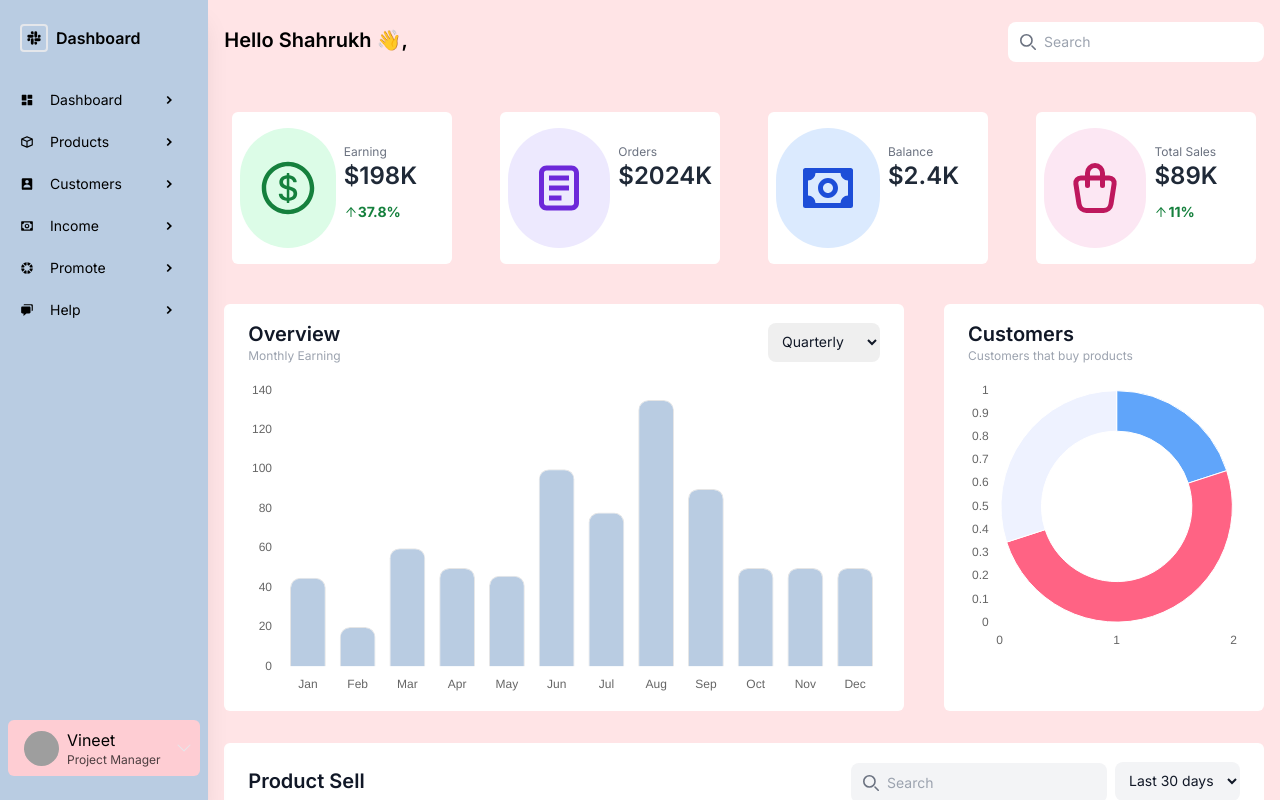
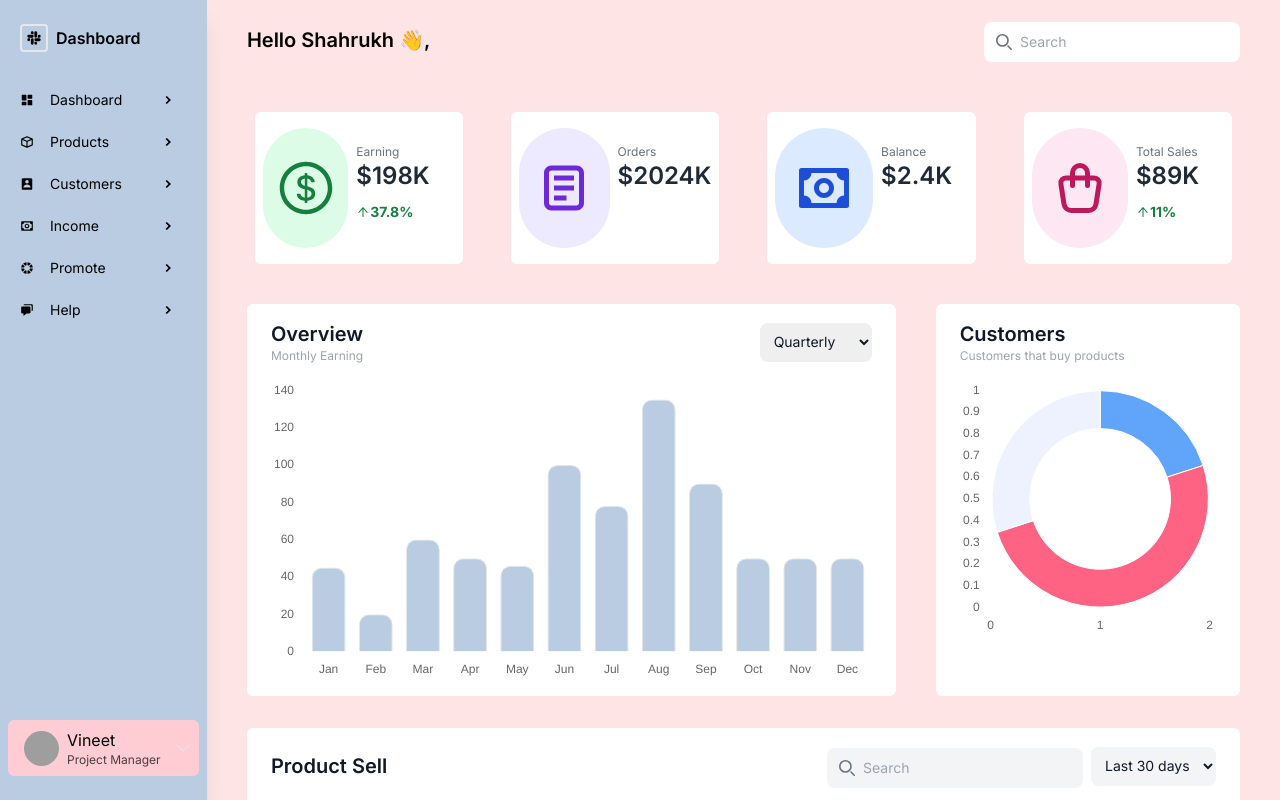
Before and after one commit to Vineet-23/Fitpeo-dashboard, a React (Vite) app: page / in a window 1280 px wide. Built offline with nearby package versions, Linux system fonts and the light colour scheme; grey boxes are pictures that could not be loaded.

Commit message:
Update Dashboard.jsx

```diff
--- a/src/core/components/Dashboard.jsx
+++ b/src/core/components/Dashboard.jsx
@@ -40,7 +40,7 @@ const Dashboard = ({ isOpen, setIsOpen }) => {
   ]
 
   return (
-    <section className='flex justify-start flex-col h-screen w-full overflow-scroll py-2 px-4'>
+    <section className='flex justify-start flex-col h-screen w-full overflow-scroll py-2 px-10'>
       <DashNavbar isOpen={isOpen} setIsOpen={setIsOpen} />
       <div className='grid grid-cols-1 md:grid-cols-2 lg:grid-cols-3 xl:grid-cols-4 gap-8 sm:flex-row flex-wrap'>
         {cardList.map((card, index) => (
```
